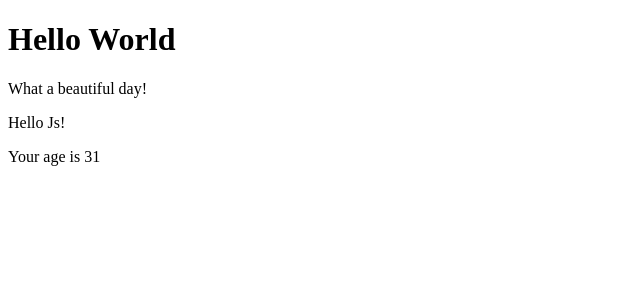
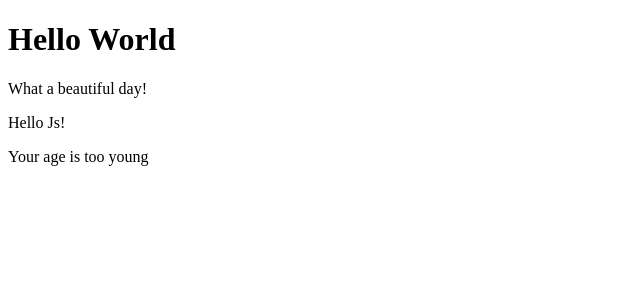
Before and after one commit to dens90/react-exercises, a React (Create React App) app: page / in a window 1280 px wide. Shown: the top 300 px of the page, without its empty margins (0-640 px from the left). Built offline with nearby package versions, Linux system fonts and the light colour scheme.

Commit message:
conditional-rendering-01

```diff
--- a/src/Age.js
+++ b/src/Age.js
@@ -1,5 +1,5 @@
 import React from "react";
-import { Welcome } from "./Welcome";
+
 
 export class Age extends React.Component{
     render(){
--- a/src/App.js
+++ b/src/App.js
@@ -8,7 +8,7 @@ export class App extends React.Component{
         return(
             <div>
                 <Hello name={<strong>React</strong>} />
-                <Welcome age={31}/>
+                <Welcome age={11}/>
             </div>
         )
     }
--- a/src/Welcome.js
+++ b/src/Welcome.js
@@ -6,7 +6,7 @@ export class Welcome extends React.Component {
     return(
       <div>
        <p>Hello {this.props.name || "Js"}!</p>
-        <Age age={this.props.age}/>
+        <Age age={this.props.age > 18? this.props.age : 'too young'}/>
        </div>
     );
   }
```
